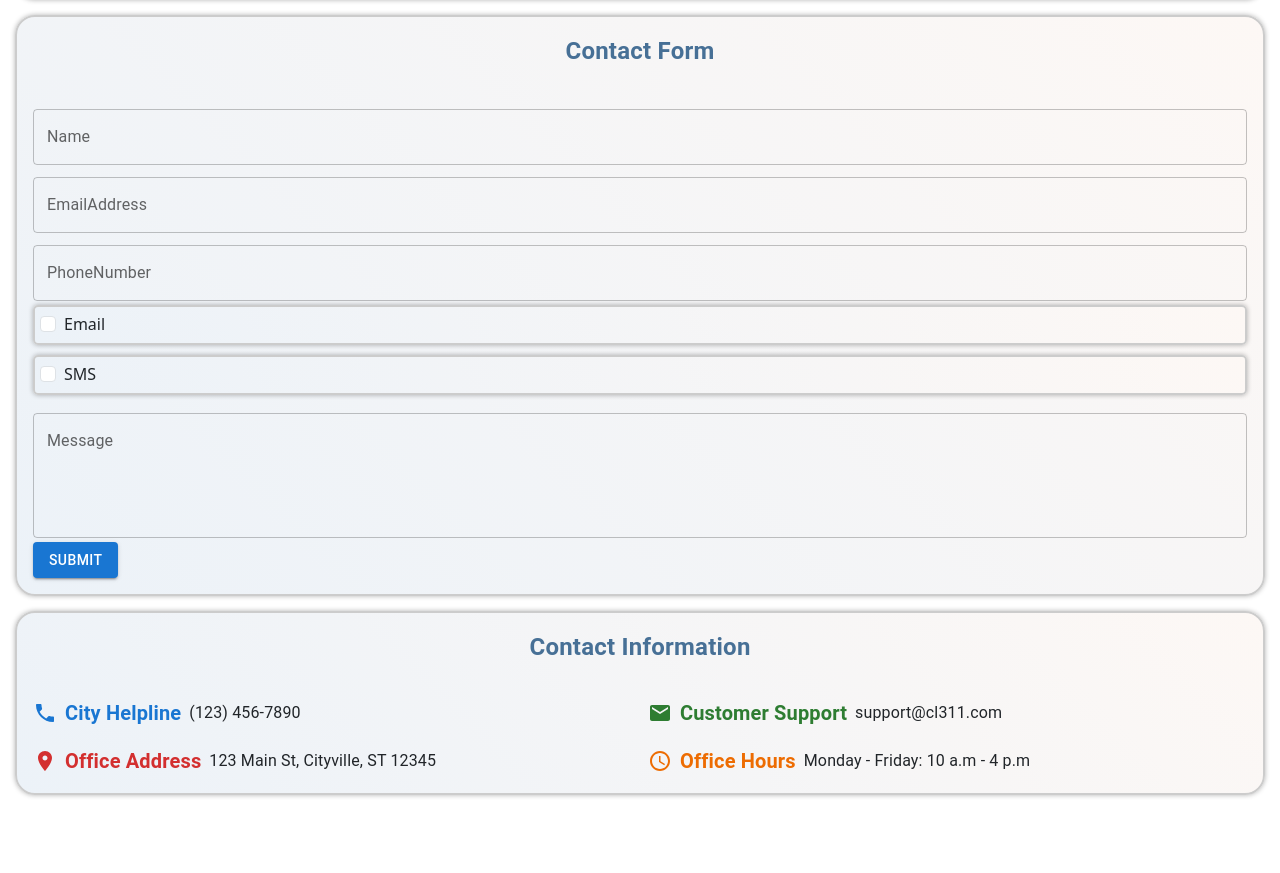
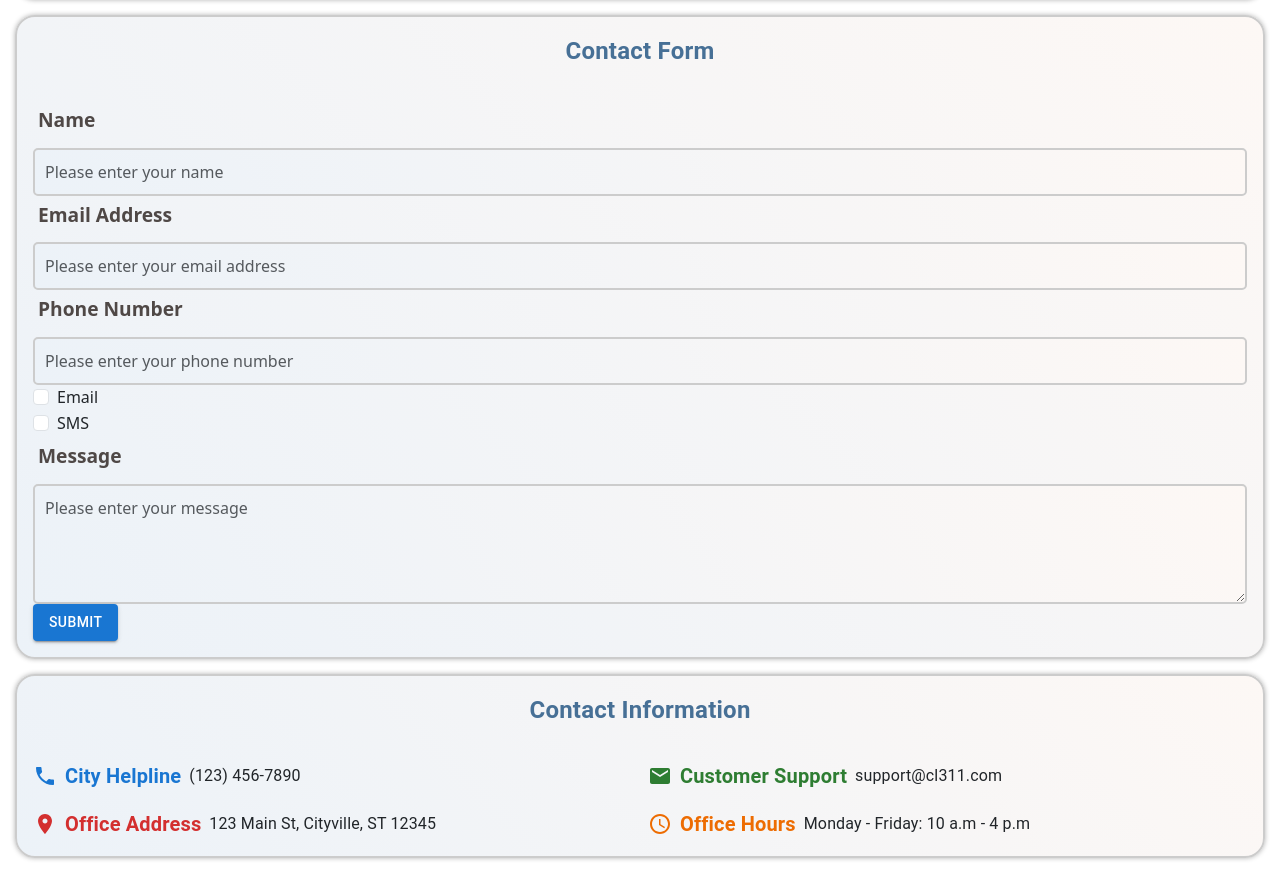
Before and after one commit to GDSC2524/GDSC2524, a Next.js app in the folder app/: page /dashboard in a window 1280 px wide. Shown: the part 963-1836 px from the top of the page. Before the commit the page ends 1773 px from the top, so only its background shows below. Built offline with nearby package versions, Linux system fonts and the light colour scheme.

Commit message:
UI_Frontend_Validation (#36)

```diff
--- a/app/src/components/dashboard/ContactForm.tsx
+++ b/app/src/components/dashboard/ContactForm.tsx
@@ -5,16 +5,27 @@ import styles from '../../styles/ContactForm.module.css';
 import { Form } from 'react-bootstrap';
 import { useContactFormClient } from '../../hooks/contactForm/useContactFormClient';
 import { IContactForm } from '@/models';
+import { useFormik, FormikHelpers } from 'formik';
+import { ContactForm_VALIDATION_SCHEMA } from '@/utils';
+import ErrorOutlineIcon from '@mui/icons-material/ErrorOutline';
+import CheckCircleOutlineIcon from '@mui/icons-material/CheckCircleOutline';
 
 type NewContactForm = Omit<IContactForm, 'contactFormId'>;
+type InitialValuesType = NewContactForm | IContactForm;
+
+const getInitialContactForm = (): NewContactForm => ({
+    name: '',
+    emailAddress: '',
+    phoneNumber: '',
+    email: false,
+    sms: false,
+    message: '',
+    statusOfContactForm: '',
+    dateTimeOfSubmission: '',
+    dateTimeLastEdited: '',
+});
 
 export default function ContactForm() {
-    const [name, setName] = useState('');
-    const [emailAddress, setEmailAddress] = useState('');
-    const [message, setMessage] = useState('');
-    const [phoneNumber, setPhoneNumber] = useState('');
-    const [sms, setSms] = useState<boolean>(false);
-    const [email, setEmail] = useState<boolean>(false);
     const [showThankYouMessage, setShowThankYouMessage] = useState(false);
     const create_contactform = useContactFormClient();
 
@@ -23,23 +34,21 @@ export default function ContactForm() {
         return newIcontactForm!;
     };
 
-    const handleSubmit = async (e: React.FormEvent<HTMLFormElement>) => {
-        e.preventDefault();
-        const newContact: NewContactForm = {
-            name: name,
-            emailAddress: emailAddress,
-            phoneNumber: phoneNumber,
-            email: email,
-            sms: sms,
-            message: message,
-            statusOfContactForm: '',
-            dateTimeOfSubmission: '',
-            dateTimeLastEdited: '',
-        };
-        const createdContactForm = await createContactForm(newContact);
+    const handleSubmit = async (
+        values: InitialValuesType,
+        formikHelpers: FormikHelpers<InitialValuesType>
+    ) => {
+        const { setSubmitting } = formikHelpers;
+        await createContactForm(values);
         console.log(123123123213);
         setShowThankYouMessage(true);
     };
+
+    const formik = useFormik<InitialValuesType>({
+        initialValues: getInitialContactForm(),
+        validationSchema: ContactForm_VALIDATION_SCHEMA,
+        onSubmit: handleSubmit,
+    });
 
     return (
         <Box pt={2} px={2}>
@@ -50,31 +59,31 @@ export default function ContactForm() {
                     </Typography>
                     <Box className={styles['form-data']}>
                         <Typography variant="body1" gutterBottom>
-                            Name: {name}
+                            Name: {formik.values.name}
                         </Typography>
                         <Typography variant="body1" gutterBottom>
-                            Email Address: {emailAddress}
+                            Email Address: {formik.values.emailAddress}
                         </Typography>
                         <Typography variant="body1" gutterBottom>
-                            Phone Number: {phoneNumber}
+                            Phone Number: {formik.values.phoneNumber}
                         </Typography>
                         <Typography variant="body1" gutterBottom>
                             Preferred Contact Method:
-                            {email && sms
+                            {formik.values.email && formik.values.sms
                                 ? ' Email and SMS'
-                                : email
+                                : formik.values.email
                                 ? ' Email'
-                                : sms
+                                : formik.values.sms
                                 ? ' SMS'
                                 : ' None'}
                         </Typography>
                         <Typography variant="body1" gutterBottom>
-                            Message: {message}
+                            Message: {formik.values.message}
                         </Typography>
                     </Box>
                 </Box>
             ) : (
-                <Box component="form" onSubmit={handleSubmit}>
+                <Box component="form" onSubmit={formik.handleSubmit}>
                     <Box textAlign="center" mb={4}>
                         <Typography
                             gutterBottom
@@ -90,71 +99,148 @@ export default function ContactForm() {
                         </Typography>
                     </Box>
                     <Box marginBottom={2}>
-                        <TextField
-                            label="Name"
-                            variant="outlined"
-                            value={name}
-                            onChange={(e) => setName(e.target.value)}
-                            fullWidth
-                            margin="dense"
-                        />
-
-                        <TextField
-                            label="EmailAddress"
-                            variant="outlined"
-                            value={emailAddress}
-                            onChange={(e) => setEmailAddress(e.target.value)}
-                            fullWidth
-                            margin="dense"
-                        />
-
-                        <TextField
-                            label="PhoneNumber"
-                            variant="outlined"
-                            multiline
-                            rows={1}
-                            value={phoneNumber}
-                            onChange={(e) => setPhoneNumber(e.target.value)}
-                            fullWidth
-                            margin="dense"
-                        />
+                        <Form.Group
+                            className={styles['contactForm-group']}
+                            controlId="EditReport.Name"
+                        >
+                            <Form.Label className={styles['label']}>Name</Form.Label>
+                            <Form.Control
+                                name="name"
+                                type="text"
+                                placeholder="Please enter your name"
+                                value={formik.values.name}
+                                onBlur={formik.handleBlur}
+                                onChange={formik.handleChange}
+                                className={styles['input']}
+                                isInvalid={formik.touched.name && !!formik.errors.name}
+                            />
+                            {formik.touched.name && formik.errors.name ? (
+                                <div className="text-danger">
+                                    <ErrorOutlineIcon /> {formik.errors.name}
+                                </div>
+                            ) : formik.touched.name && !formik.errors.name ? (
+                                <div style={{ color: 'blue' }}>
+                                    <CheckCircleOutlineIcon />
+                                </div>
+                            ) : null}
+                        </Form.Group>
 
                         <Form.Group
                             className={styles['contactForm-group']}
-                            controlId="EditContactForm.Email"
+                            controlId="EditReport.EmailAddress"
+                        >
+                            <Form.Label className={styles['label']}>Email Address</Form.Label>
+                            <Form.Control
+                                name="emailAddress"
+                                type="email"
+                                placeholder="Please enter your email address"
+                                value={formik.values.emailAddress}
+                                onBlur={formik.handleBlur}
+                                onChange={formik.handleChange}
+                                className={styles['input']}
+                                isInvalid={
+                                    !!(formik.touched.emailAddress && formik.errors.emailAddress)
+                                }
+                            />
+                            {formik.touched.emailAddress && formik.errors.emailAddress ? (
+                                <div className="text-danger">
+                                    <ErrorOutlineIcon /> {formik.errors.emailAddress}
+                                </div>
+                            ) : formik.touched.emailAddress && !formik.errors.emailAddress ? (
+                                <div style={{ color: 'blue' }}>
+                                    <CheckCircleOutlineIcon />
+                                </div>
+                            ) : null}
+                        </Form.Group>
+
+                        <Form.Group
+                            className={styles['contactForm-group']}
+                            controlId="EditReport.PhoneNumber"
+                        >
+                            <Form.Label className={styles['label']}>Phone Number</Form.Label>
+                            <Form.Control
+                                name="phoneNumber"
+                                type="tel"
+                                placeholder="Please enter your phone number"
+                                value={formik.values.phoneNumber}
+                                onBlur={formik.handleBlur}
+                                onChange={formik.handleChange}
+                                className={styles['input']}
+                                isInvalid={
+                                    !!(formik.touched.phoneNumber && formik.errors.phoneNumber)
+                                }
+                            />
+                            {formik.touched.phoneNumber && formik.errors.phoneNumber ? (
+                                <div className="text-danger">
+                                    <ErrorOutlineIcon /> {formik.errors.phoneNumber}
+                                </div>
+                            ) : formik.touched.phoneNumber && !formik.errors.phoneNumber ? (
+                                <div style={{ color: 'blue' }}>
+                                    <CheckCircleOutlineIcon />
+                                </div>
+                            ) : null}
+                        </Form.Group>
+
+                        <Form.Group
+                            className={styles['contactForm-group']}
+                            controlId="EditReport.Email"
                         >
                             <Form.Check
                                 name="email"
                                 type="checkbox"
                                 label="Email"
-                                checked={email}
-                                onChange={(e) => setEmail(!email)}
+                                checked={formik.values.email}
+                                onBlur={formik.handleBlur}
+                                onChange={formik.handleChange}
                             />
                         </Form.Group>
+                        {formik.touched.email && formik.errors.email && (
+                            <p className="text-danger">{formik.errors.email}</p>
+                        )}
 
                         <Form.Group
                             className={styles['contactForm-group']}
-                            controlId="EditContactForm.Sms"
+                            controlId="EditReport.Sms"
                         >
                             <Form.Check
                                 name="sms"
                                 type="checkbox"
                                 label="SMS"
-                                checked={sms}
-                                onChange={(e) => setSms(!sms)}
+                                checked={formik.values.sms}
+                                onBlur={formik.handleBlur}
+                                onChange={formik.handleChange}
                             />
                         </Form.Group>
+                        {formik.touched.sms && formik.errors.sms && (
+                            <p className="text-danger">{formik.errors.sms}</p>
+                        )}
 
-                        <TextField
-                            label="Message"
-                            variant="outlined"
-                            multiline
-                            rows={4}
-                            value={message}
-                            onChange={(e) => setMessage(e.target.value)}
-                            fullWidth
-                            margin="dense"
-                        />
+                        <Form.Group
+                            className={styles['contactForm-group']}
+                            controlId="EditReport.Message"
+                        >
+                            <Form.Label className={styles['label']}>Message</Form.Label>
+                            <Form.Control
+                                name="message"
+                                as="textarea"
+                                rows={4}
+                                placeholder="Please enter your message"
+                                value={formik.values.message}
+                                onBlur={formik.handleBlur}
+                                onChange={formik.handleChange}
+                                className={styles['input']}
+                                isInvalid={formik.touched.message && !!formik.errors.message}
+                            />
+                            {formik.touched.message && formik.errors.message ? (
+                                <div className="text-danger">
+                                    <ErrorOutlineIcon /> {formik.errors.message}
+                                </div>
+                            ) : formik.touched.message && !formik.errors.message ? (
+                                <div style={{ color: 'blue' }}>
+                                    <CheckCircleOutlineIcon />
+                                </div>
+                            ) : null}
+                        </Form.Group>
 
                         <Button type="submit" variant="contained" color="primary">
                             Submit
--- a/app/src/styles/ContactForm.module.css
+++ b/app/src/styles/ContactForm.module.css
@@ -1,12 +1,129 @@
-.contactForm-group {
+.contactForm-form {
+    display: flex;
+    flex-direction: column;
+    justify-content: space-between;
+    background-color: #fdf8f5;
+    color: #4f4846;
+    width: 100%;
+    padding: 20px;
+    border-radius: 5px;
+    box-shadow: 0 0 10px rgba(0, 0, 0, 0.15);
+    position: relative;
+    margin-bottom: 50px;
+}
+
+.map-row {
+    height: 400px;
+    width: 100%; /* Take up the full width of the parent */
+    padding: 10px;
+    box-sizing: border-box; /* Ensure padding doesn't increase width */
+    margin-bottom: 30px;
+}
+
+.details-row {
+    display: flex;
+    flex-direction: row;
+    width: 100%;
+}
+
+.form-column {
+    display: flex;
+    flex-direction: column;
+    padding: 10px;
+    width: 48%;
+}
+
+.form-group {
     margin-bottom: 10px;
     border-radius: 5px;
     padding: 5px;
-    background: linear-gradient(55deg, #ecf2f8, #fdf8f5);
+    background: linear-gradient(55deg, #fdf8f5, #ecf2f8);
     box-shadow: 0 0 5px rgba(0, 0, 0, 0.3);
     border: 2px solid #ccc;
 }
 
-.contactForm-group:hover {
+.form-group:hover {
+    background: linear-gradient(55deg, #ecf2f8, #fdf8f5);
+}
+
+.label,
+.section-label {
+    color: #4f4846;
+    font-weight: 700;
+    font-size: 1.2em;
+    padding: 5px;
+}
+
+.input,
+.textarea {
+    border: 2px solid #ccc;
+    border-radius: 5px;
+    padding: 10px;
+    background: linear-gradient(55deg, #ecf2f8, #fdf8f5);
+    color: #4f4846;
+    font-weight: 450;
+}
+
+.input:hover,
+.textarea:hover {
     background: linear-gradient(55deg, #fdf8f5, #ecf2f8);
 }
+
+.section-label {
+    margin-top: 15px;
+    margin-bottom: 10px;
+    font-size: 1.5em;
+    color: #477096;
+}
+
+.check-control {
+    color: #4f4846;
+    font-weight: 500;
+}
+
+.button-container {
+    display: flex;
+    justify-content: space-between;
+    align-items: flex-end;
+    margin-top: auto;
+}
+
+.btn-cancel {
+    background: linear-gradient(45deg, #9b2c2c, #ecf2f8);
+    border: 2px solid #9b2c2c;
+    color: #4f4846;
+    border-radius: 5px;
+    padding: 10px 20px;
+    transition-duration: 0.4s;
+    cursor: pointer;
+    margin-top: 0;
+    margin-bottom: 20px;
+    font-weight: 700;
+    flex-grow: 1;
+}
+
+.btn-cancel:hover {
+    background: linear-gradient(45deg, #ecf2f8, #9b2c2c);
+    border: 2px solid #7b1a1a;
+    color: #7b1a1a;
+}
+
+.btn-create {
+    background: linear-gradient(45deg, #1e4e79, #ecf2f8);
+    border: 2px solid #1e4e79;
+    color: #4f4846;
+    border-radius: 5px;
+    padding: 10px 20px;
+    transition-duration: 0.4s;
+    cursor: pointer;
+    font-weight: 700;
+    margin-top: 0;
+    margin-bottom: 20px;
+    flex-grow: 1;
+}
+
+.btn-create:hover {
+    background: linear-gradient(45deg, #ecf2f8, #1e4e79);
+    border: 2px solid #163255;
+    color: #163255;
+}
--- /dev/null
+++ b/app/src/utils/validation/ContactFormValidSchema.tsx
@@ -0,0 +1,63 @@
+import * as Yup from 'yup';
+import { ReportCategories } from '@/models';
+
+// Validate names, emails, phone numbers, and addresses
+// Name regex - allows unicode characters, spaces, and must not be empty
+const nameRegExp = /^([A-Za-z\u00C0-\u00D6\u00D8-\u00f6\u00f8-\u00ff\s]*)$/gi;
+
+// Email regex - allows most valid email formats including TLDs
+const emailRegExp =
+    /^(([^<>()[\]\\.,;:\s@"]+(\.[^<>()[\]\\.,;:\s@"]+)*)|(".+"))@((\[[0-9]{1,3}\.[0-9]{1,3}\.[0-9]{1,3}\.[0-9]{1,3}\])|(([a-zA-Z\-0-9]+\.)+[a-zA-Z]{2,}))$/;
+
+// Phone regex - allows optional country code, area code, spaces/dashes
+const phoneRegExp = /^\+?(\d{1,3})?[- .]?\(?(?:\d{2,3})\)?[- .]?\d\d\d[- .]?\d\d\d$/;
+
+// Address regex - allows letters, numbers, commas, dashes, apostrophes, min length 3
+const addressRegExp = /^[a-zA-Z0-9\s,'-]{3,}$/;
+
+// Validate that either email address or phone number is provided
+const validateEmailOrPhone = function (this: Yup.TestContext) {
+    const { emailAddress, phoneNumber } = this.parent;
+    if (!emailAddress && !phoneNumber) {
+        return false;
+    }
+    return true;
+};
+
+// Form validation schema
+export const ContactForm_VALIDATION_SCHEMA = Yup.object({
+    name: Yup.string()
+        .matches(nameRegExp, 'Name Can Only Contain Latin Letters!')
+        .min(2, 'Too Short!')
+        .max(50, 'Too Long!')
+        .required('Name is Required!'),
+    emailAddress: Yup.string()
+        .test(
+            'eitherEmailOrPhone',
+            'Either Email Address or Phone Number is Required!',
+            validateEmailOrPhone
+        )
+        .when('email', {
+            is: true,
+            then: () =>
+                Yup.string()
+                    .required('Email Address is Required!')
+                    .matches(emailRegExp, 'Invalid Email Address!'),
+        }),
+    phoneNumber: Yup.string()
+        .test(
+            'eitherEmailOrPhone',
+            'Either Email Address or Phone Number is Required!',
+            validateEmailOrPhone
+        )
+        .when('sms', {
+            is: true,
+            then: () =>
+                Yup.string()
+                    .required('Phone Number is Required!')
+                    .matches(phoneRegExp, 'Invalid Phone Number!'),
+        }),
+    message: Yup.string().max(5000, 'Too Long!').optional(),
+    email: Yup.boolean(),
+    sms: Yup.boolean(),
+});
--- a/app/src/utils/validation/index.ts
+++ b/app/src/utils/validation/index.ts
@@ -1 +1,2 @@
 export * from './ValidSchema';
+export * from './ContactFormValidSchema';
```
